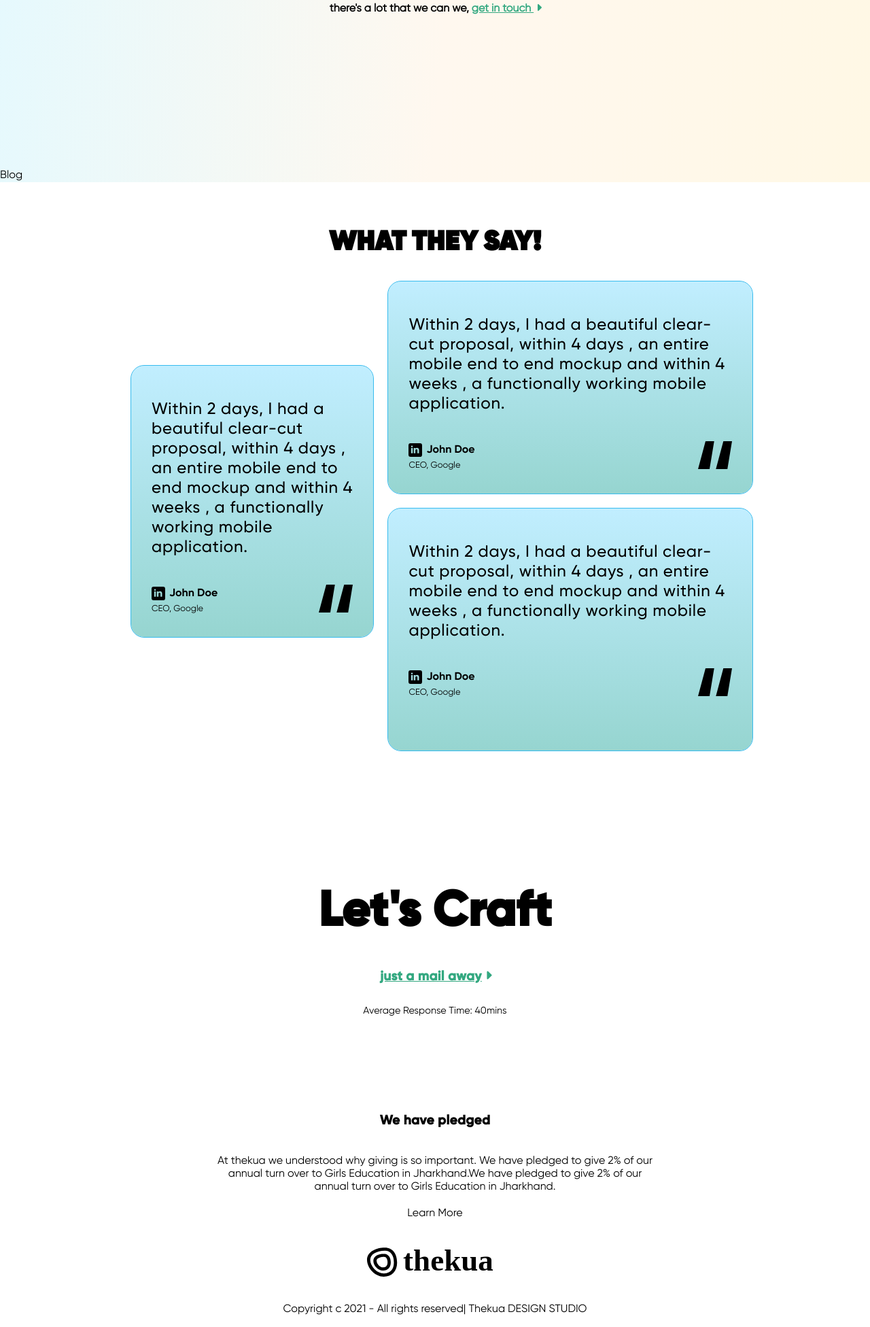
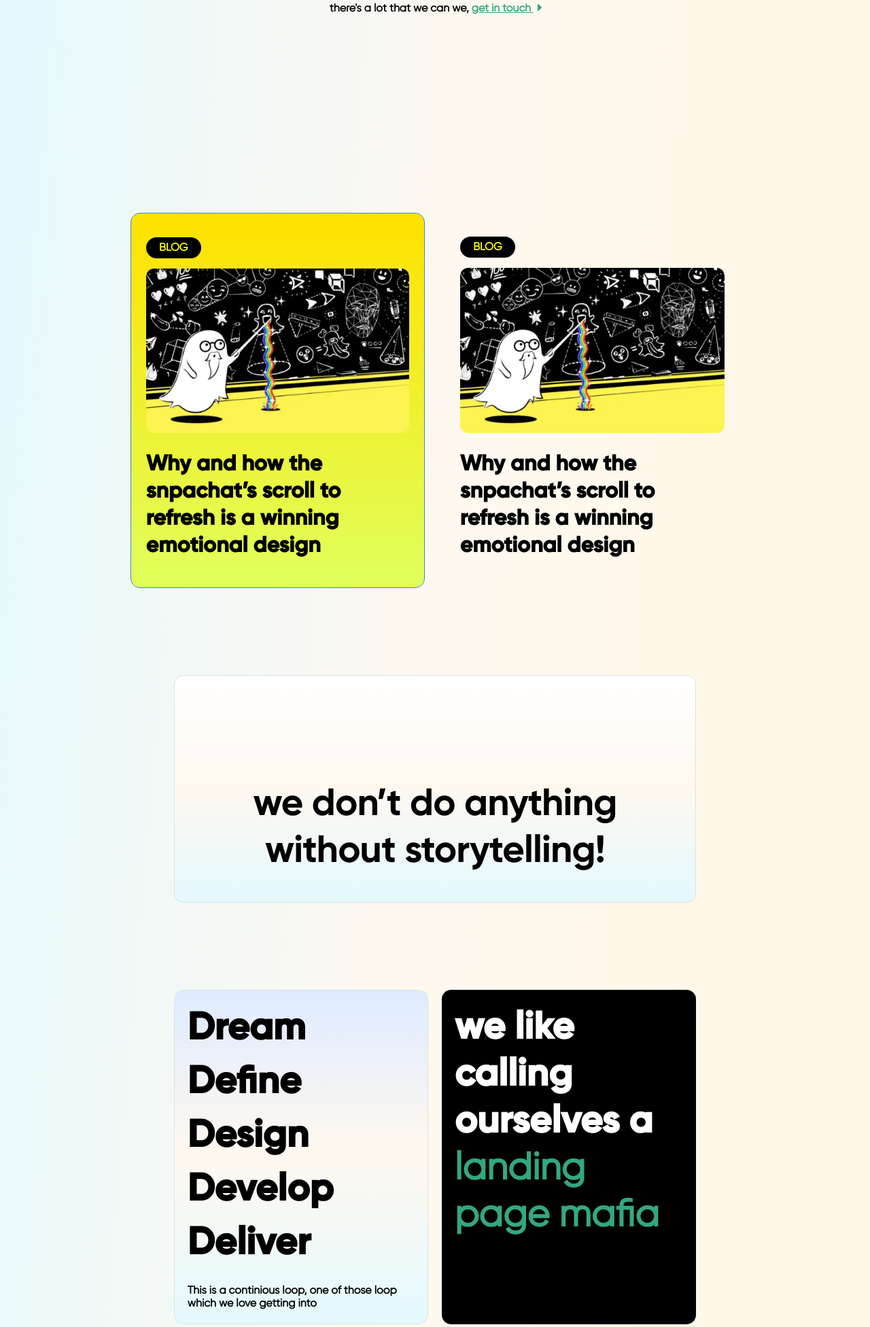
Before and after one commit to Saurav017/thekua-landing-pagee, a PHP site: page / in a window 1280 px wide. Shown: the part 471-2423 px from the top of the page at 68% size. Run offline with PHP 8.4, Linux system fonts and the light colour scheme; grey boxes are pictures that could not be loaded.

Commit message:
more sections added

```diff
--- a/index.html
+++ b/index.html
@@ -48,15 +48,74 @@
         </header>
 
         <!-- Article Section -->
-        <section class="article__section">
+        <section id="article__section">
+
             <article>
-                <div class="article__card__container">
-                    <span><a class="article__card__link">Blog</a></span>
-                    <img src="" alt="" class="article__img">
+
+                <!-- Card 1 -->
+                <div class="article__card__container a1">
+                    <div class="article__type__link">
+                        <a class="article__type">BLOG</a>
+                    </div>
+                    <img src="images/blog.png" >
+                    <h2>Why and how the snpachat’s scroll to refresh is a winning emotional design</h2>
                 </div>
+
+                <!-- Card 2 -->
+                 <div class="article__card__container">
+                     <div class="article__type__link">
+                         <a class="article__type">BLOG</a>
+                     </div>
+                     <img src="images/blog.png">
+                     <h2>Why and how the snpachat’s scroll to refresh is a winning emotional design</h2>
+                 </div>
             </article>
         </section>
+
+        <!-- StoryTelling Section -->
+        <section id="story__telling__section">
+            <div class="story__telling__container">
+                <div class="video__container">
+                <video height="100%" width="100%" autoplay muted>
+                    <source src="images/storytelling.webm" type="video/webm">
+                    </video>
+                    </div>
+                    <h1 class="story__telling__text">
+                        we don’t do anything without storytelling!
+                    </h1>
+                </div>
+            </div>
+        </section>
+
+
+        <!-- Features Section -->
+        <section id="features__section">
+            <div class="features__container">
+                <div class="feature__card f1">
+                    <div>
+                        <h1>Dream</h1>
+                        <h1>Define</h1>
+                        <h1>Design</h1>
+                        <h1>Develop</h1>
+                        <h1>Deliver</h1>
+
+                        <p>This is a continious loop, one of those loop which we love getting into</p>
+                    </div>
+                </div>
+            <div class="feature__card f2">
+                <div>
+                    <h1>
+                        we like calling ourselves a <span style="color: #33a880"> landing page mafia </span>
+                    </h1>
+                </div>
+                                </div>
+            </div>
+        </section>
+
     </main>
+
+
+
 
     <!-- Testimonial Section -->
     <section class="testimonial__section">
--- a/styles.css
+++ b/styles.css
@@ -132,6 +132,152 @@
     transform: rotate(90deg);
 }
 
+
+/* article section */
+
+#article__section {
+    width: 100%;
+    height: 100%;
+        background: transparent;
+    padding: 5% 15% ;
+
+}
+
+article {
+    display: grid;
+    grid-template-columns: repeat(2, 1fr);
+    grid-gap: 30px;
+}
+
+.article__card__container {
+    padding: 5%
+}
+
+.a1 {
+    background: transparent linear-gradient(180deg, #FFE200 0%, #E7F847 77%, #E0FF5C 100%) 0% 0% no-repeat padding-box;
+border: 0.20000000298023224px solid #3A87C9;
+border-radius: 14px;
+opacity: 1;
+backdrop-filter: blur(30px);
+-webkit-backdrop-filter: blur(30px);
+}
+.article__type__link {
+    margin: 20px 0;
+}
+.article__type {
+    font-family: Gilroy-Regular;
+    font-weight: 600;
+    font-size: 1rem;
+    background-color: black;
+    color: yellow;
+    padding: 2% 5%;
+    border-radius: 20px;
+    margin-bottom: 20px;
+}
+
+.article__card__container img {
+    width: 100%;
+    object-fit: cover;
+}
+.article__card__container h2 {
+    font-family: Gilroy-Bold;
+    font-weight: 900;
+    font-size: 2rem;
+    margin: 20px 0;
+}
+
+/* Story Telling Section */
+
+#story__telling__section {
+    width: 100%;
+    height: 100%;
+    background: transparent;
+    padding: 5% 20% ;
+}
+
+.story__telling__container {
+    display: flex;
+    flex-direction: column;
+    justify-content: center;
+    align-items: center;
+    width: 100%;
+    height: 100%;
+    margin: 0 auto;
+    background: transparent linear-gradient(180deg, #FFFFFF 0%, #FFF8EF 48%, #E4F9FE 100%) 0% 0% no-repeat padding-box;
+border: 0.20000000298023224px solid #D8E3E6;
+border-radius: 14px;
+opacity: 1;
+backdrop-filter: blur(30px);
+-webkit-backdrop-filter: blur(30px);
+padding-bottom: 5%;
+}
+
+
+.story__telling__text {
+    text-align: center;
+font: normal normal normal 3.5rem Gilroy-Bold;
+letter-spacing: -0.78px;
+color: #000000;
+opacity: 1;
+width: 80%;
+}
+
+
+/* feature section */
+
+#features__section {
+    width: 100%;
+    height: 100%;
+    background: transparent;
+    padding: 5% 20% ;
+}
+
+.features__container {
+    display: grid;
+    grid-template-columns: 1fr 1fr;
+    grid-gap: 20px;
+}
+
+.feature__card {
+    display: flex;
+    flex-direction: column;
+    justify-content: flex-start;
+    align-items: flex-start;
+    width: 100%;
+    height: 100%;
+    padding: 5%;
+}
+
+.feature__card p {
+    font-size: 1rem;
+    font-family: Gilroy-Regular;
+    font-weight: 600;
+    color: #000000;
+    opacity: 1;
+    padding-top: 20px;
+    text-align: left;
+}
+
+.f1 {
+    background: transparent linear-gradient(180deg, #DEEBFF 0%, #FFF8EF 48%, #E4F9FE 100%) 0% 0% no-repeat padding-box;
+border: 0.20000000298023224px solid #D8E3E6;
+border-radius: 14px;
+opacity: 1;
+}
+
+.f2 {
+    background: #000000 0% 0% no-repeat padding-box;
+border-radius: 14px;
+opacity: 1;
+color: white;
+padding: 5% 10% 5% 5%;
+}
+.feature__card h1 {
+    font-size: 3.5rem;
+    font-weight: 900;
+    font-family: Gilroy-Bold;
+    padding: 5px 0;
+}
 
 /* Testimonial Section */
 .testimonial__container {
```
Also changed, not shown: images/blog.png (added), 1 other file.
